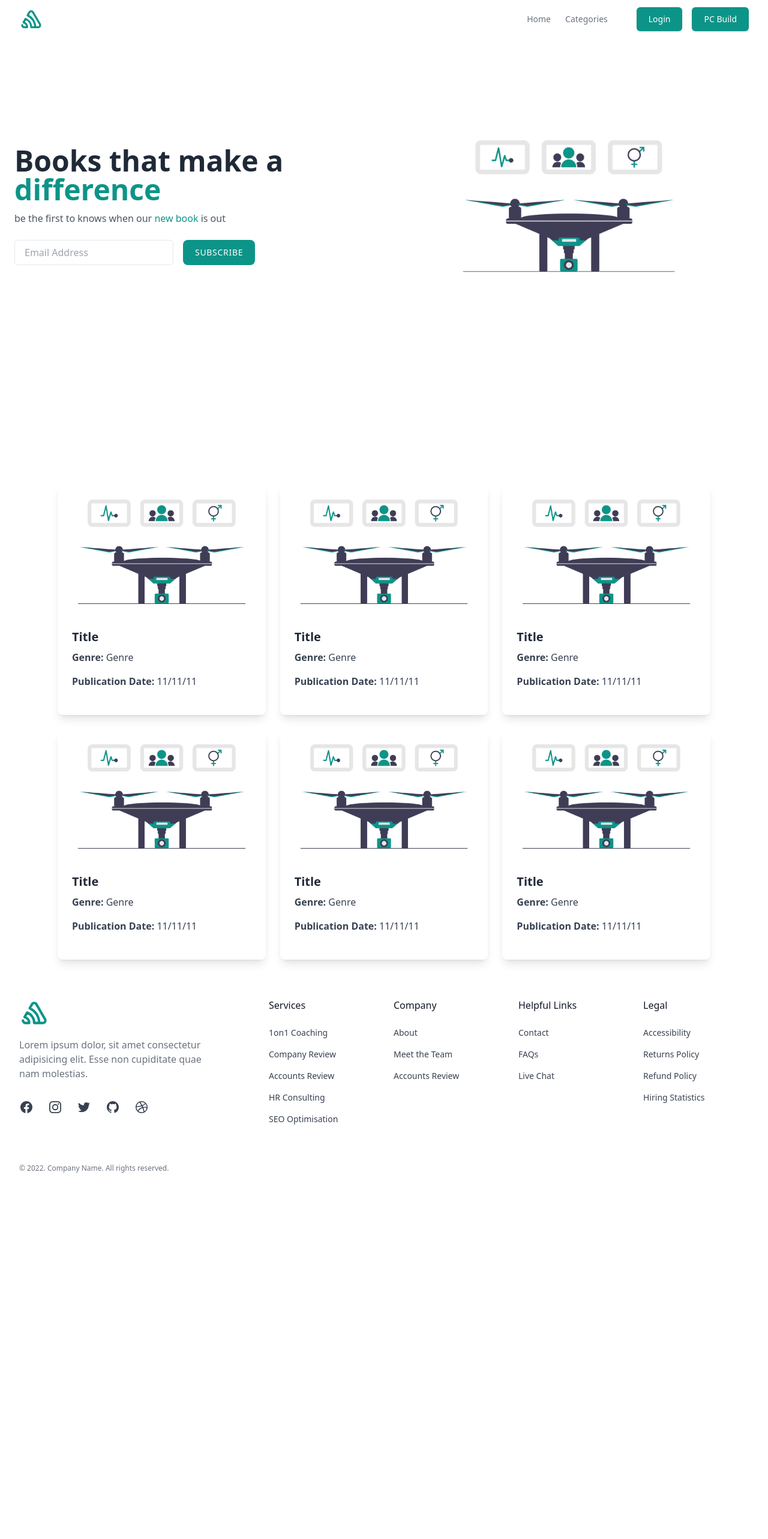
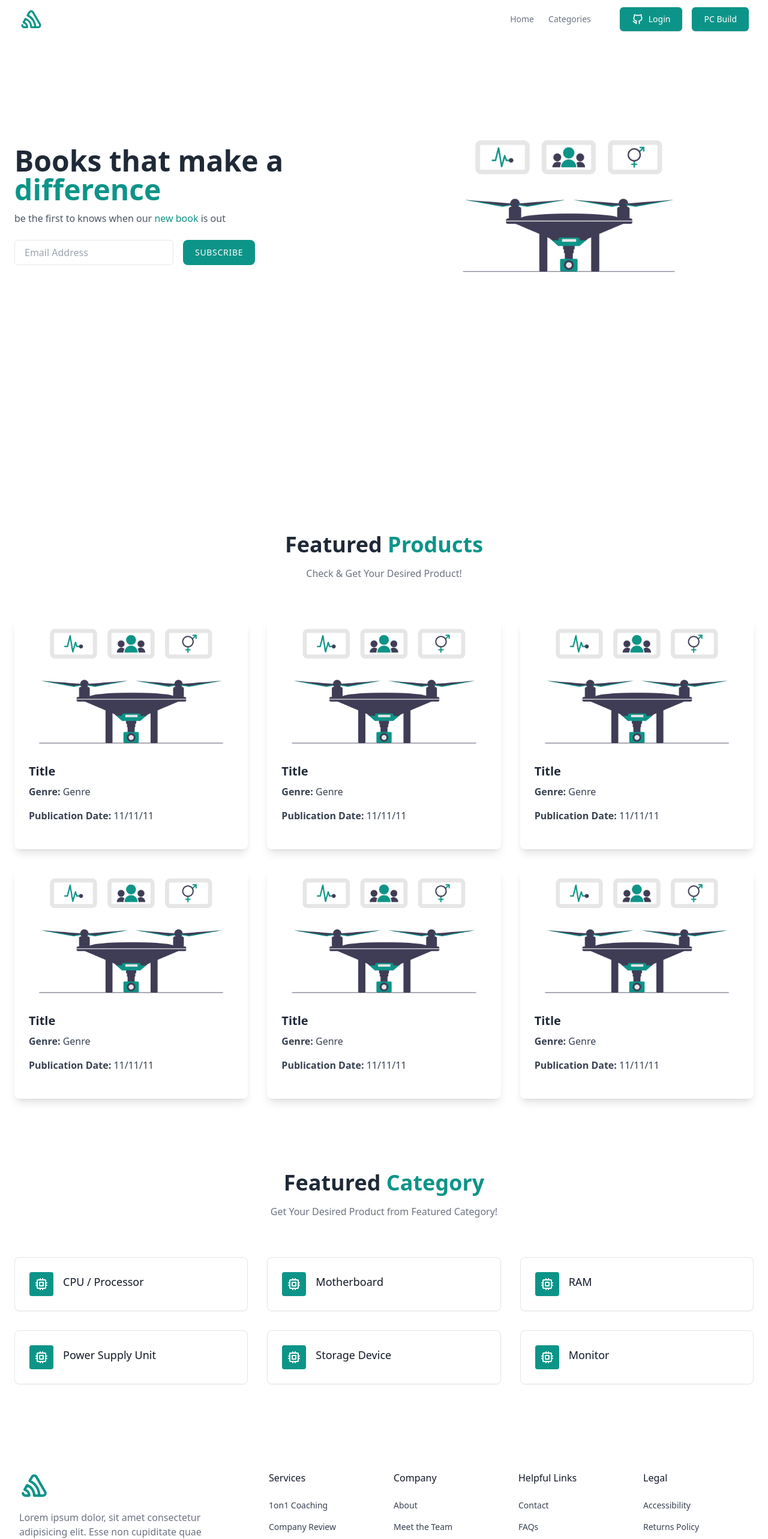
Before and after one commit to meraj2085/techRat, a Next.js app: page / in a window 1280 px wide. Shown: the top 2566 px of the page at 60% size. Before the commit the page ends 2020 px from the top, so only its background shows below. Built offline with nearby package versions, Linux system fonts and the light colour scheme.

Commit message:
Adding category

```diff
--- /dev/null
+++ b/src/components/Shared/CategoryCard.js
@@ -0,0 +1,41 @@
+import React from "react";
+
+const CategoryCard = ({ card }) => {
+  return (
+    <article className="rounded-lg border border-gray-200 bg-white p-4 shadow-sm transition hover:shadow-lg sm:p-6">
+      <div className="flex gap-4 align-middle">
+        <span className="inline-block rounded bg-teal-600 p-2 text-white">
+          <svg
+            xmlns="http://www.w3.org/2000/svg"
+            class="icon icon-tabler icon-tabler-cpu"
+            width="24"
+            height="24"
+            viewBox="0 0 24 24"
+            stroke-width="2"
+            stroke="currentColor"
+            fill="none"
+            stroke-linecap="round"
+            stroke-linejoin="round"
+          >
+            <path stroke="none" d="M0 0h24v24H0z" fill="none"></path>
+            <path d="M5 5m0 1a1 1 0 0 1 1 -1h12a1 1 0 0 1 1 1v12a1 1 0 0 1 -1 1h-12a1 1 0 0 1 -1 -1z"></path>
+            <path d="M9 9h6v6h-6z"></path>
+            <path d="M3 10h2"></path>
+            <path d="M3 14h2"></path>
+            <path d="M10 3v2"></path>
+            <path d="M14 3v2"></path>
+            <path d="M21 10h-2"></path>
+            <path d="M21 14h-2"></path>
+            <path d="M14 21v-2"></path>
+            <path d="M10 21v-2"></path>
+          </svg>
+        </span>
+        <h3 className="mt-0.5 text-lg font-medium text-gray-900">
+          {card?.name}
+        </h3>
+      </div>
+    </article>
+  );
+};
+
+export default CategoryCard;
--- a/src/components/Shared/ProductCard.js
+++ b/src/components/Shared/ProductCard.js
@@ -4,7 +4,7 @@ import DroneImg from "@/assets/images/undraw_drone.png";
 
 const ProductCard = () => {
   return (
-    <div className="w-full overflow-hidden bg-white rounded-lg shadow-lg min-h-96">
+    <div className="w-full overflow-hidden bg-white rounded-lg shadow-lg transition hover:shadow-xl min-h-96">
       <Image
         className="object-cover object-center w-full h-56"
         src={DroneImg}
--- /dev/null
+++ b/src/components/Shared/SkeletonCard.js
@@ -0,0 +1,14 @@
+const SkeletonCard = () => {
+    return (
+      <div className="flex flex-col w-full rounded-lg animate-pulse h-96">
+        <div className="h-48 rounded-t bg-gray-100"></div>
+        <div className="flex-1 px-4 py-8 space-y-4 sm:p-8 bg-gray-200">
+          <div className="w-full h-6 rounded bg-gray-100"></div>
+          <div className="w-full h-6 rounded bg-gray-100"></div>
+          <div className="w-3/4 h-6 rounded bg-gray-100"></div>
+        </div>
+      </div>
+    );
+  };
+
+  export default SkeletonCard;
--- /dev/null
+++ b/src/components/UI/Category.js
@@ -0,0 +1,37 @@
+import React from "react";
+import CategoryCard from "../Shared/CategoryCard";
+
+const Category = () => {
+  const Categories = [
+    { id: 1, name: "CPU / Processor", value: "CPU / Processor" },
+    { id: 2, name: "Motherboard", value: "Motherboard" },
+    { id: 3, name: "RAM", value: "RAM" },
+    { id: 4, name: "Power Supply Unit", value: "Power Supply Unit" },
+    { id: 5, name: "Storage Device", value: "Storage Device" },
+    { id: 6, name: "Monitor", value: "Monitor" },
+  ];
+  return (
+    <section className="bg-white  my-10">
+      <div className="container px-6 py-10 mx-auto">
+        <div className="text-center">
+          <h1 className="text-2xl font-semibold text-gray-800 capitalize lg:text-4xl lg:font-bold ">
+            Featured <span className="text-teal-600">Category</span>
+          </h1>
+
+          <p className="max-w-lg mx-auto mt-4 text-gray-500">
+            Get Your Desired Product from Featured Category!
+          </p>
+        </div>
+
+        <div className="grid grid-cols-1 gap-8 mt-8 md:mt-16 md:grid-cols-3 xl:grid-cols-3">
+          {/* {isLoading && [1, 2, 3, 4].map((n) => <SkeletonCard key={n} />)} */}
+          {Categories.map((card) => (
+            <CategoryCard key={card?.id} card={card} />
+          ))}
+        </div>
+      </div>
+    </section>
+  );
+};
+
+export default Category;
--- a/src/components/UI/Featured.js
+++ b/src/components/UI/Featured.js
@@ -3,11 +3,26 @@ import ProductCard from "../Shared/ProductCard";
 
 const Featured = () => {
   return (
-    <div className="grid grid-cols-3 gap-6 mx-24">
-      {[1, 2, 3, 4, 5, 6].map((product) => (
-        <ProductCard key={product} />
-      ))}
-    </div>
+    <section className="bg-white  my-10">
+      <div className="container px-6 py-10 mx-auto">
+        <div className="text-center">
+          <h1 className="text-2xl font-semibold text-gray-800 capitalize lg:text-4xl lg:font-bold ">
+            Featured <span className="text-teal-600">Products</span>
+          </h1>
+
+          <p className="max-w-lg mx-auto mt-4 text-gray-500">
+            Check & Get Your Desired Product!
+          </p>
+        </div>
+
+        <div className="grid grid-cols-1 gap-8 mt-8 md:mt-16 md:grid-cols-3 xl:grid-cols-3">
+          {/* {isLoading && [1, 2, 3, 4].map((n) => <SkeletonCard key={n} />)} */}
+          {[1, 2, 3, 4, 5, 6].map((product) => (
+            <ProductCard key={product} />
+          ))}
+        </div>
+      </div>
+    </section>
   );
 };
 
--- a/src/components/UI/Footer.js
+++ b/src/components/UI/Footer.js
@@ -9,7 +9,7 @@ const Footer = () => {
             <p className="text-teal-600">
               <svg
                 xmlns="http://www.w3.org/2000/svg"
-                class="icon icon-tabler icon-tabler-brand-sentry"
+                className="icon icon-tabler icon-tabler-brand-sentry"
                 width="50"
                 height="50"
                 viewBox="0 0 24 24"
--- a/src/components/UI/Header.js
+++ b/src/components/UI/Header.js
@@ -10,7 +10,7 @@ const Header = () => {
             <p className="text-teal-600">
               <svg
                 xmlns="http://www.w3.org/2000/svg"
-                class="icon icon-tabler icon-tabler-brand-sentry"
+                className="icon icon-tabler icon-tabler-brand-sentry"
                 width="40"
                 height="40"
                 viewBox="0 0 24 24"
@@ -38,7 +38,7 @@ const Header = () => {
                   </Link>
                 </li>
                 <li>
-                  <div className="dropdown dropdown-hover">
+                  <div className="dropdown dropdown-hover dropdown-end">
                     <label
                       tabIndex={0}
                       className="text-gray-500 transition hover:text-gray-500/75"
@@ -47,7 +47,7 @@ const Header = () => {
                     </label>
                     <ul
                       tabIndex={0}
-                      className="dropdown-content z-[1] menu p-2 mt-10 shadow bg-base-100 rounded-box w-52"
+                      className="dropdown-content z-[1] menu p-2 shadow bg-base-100 rounded-box w-52"
                     >
                       <li>
                         <a>CPU / Processor</a>
@@ -79,9 +79,24 @@ const Header = () => {
             <div className="flex items-center gap-4">
               <div className="sm:flex sm:gap-4">
                 <Link
-                  className="rounded-md bg-teal-600 px-5 py-2.5 text-sm font-medium text-white shadow"
+                  className="rounded-md inline-flex gap-2 bg-teal-600 px-5 py-2.5 text-sm font-medium text-white shadow"
                   href="/login"
                 >
+                  <span><svg
+                    xmlns="http://www.w3.org/2000/svg"
+                    class="icon icon-tabler icon-tabler-brand-github"
+                    width="20"
+                    height="20"
+                    viewBox="0 0 24 24"
+                    stroke-width="2"
+                    stroke="currentColor"
+                    fill="none"
+                    stroke-linecap="round"
+                    stroke-linejoin="round"
+                  >
+                    <path stroke="none" d="M0 0h24v24H0z" fill="none"></path>
+                    <path d="M9 19c-4.3 1.4 -4.3 -2.5 -6 -3m12 5v-3.5c0 -1 .1 -1.4 -.5 -2c2.8 -.3 5.5 -1.4 5.5 -6a4.6 4.6 0 0 0 -1.3 -3.2a4.2 4.2 0 0 0 -.1 -3.2s-1.1 -.3 -3.5 1.3a12.3 12.3 0 0 0 -6.2 0c-2.4 -1.6 -3.5 -1.3 -3.5 -1.3a4.2 4.2 0 0 0 -.1 3.2a4.6 4.6 0 0 0 -1.3 3.2c0 4.6 2.7 5.7 5.5 6c-.6 .6 -.6 1.2 -.5 2v3.5"></path>
+                  </svg></span>
                   Login
                 </Link>
                 <button className="rounded-md bg-teal-600 px-5 py-2.5 text-sm font-medium text-white shadow">
--- a/src/pages/index.js
+++ b/src/pages/index.js
@@ -3,6 +3,7 @@ import { Inter } from "next/font/google";
 import RootLayout from "@/components/Layouts/RootLayout";
 import Hero from "@/components/UI/Hero";
 import Featured from "@/components/UI/Featured";
+import Category from "@/components/UI/Category";
 
 const inter = Inter({ subsets: ["latin"] });
 
@@ -11,6 +12,7 @@ export default function Home() {
     <div className="min-h-screen">
       <Hero />
       <Featured />
+      <Category />
     </div>
   );
 }
```
Also changed, not shown: 1 other file (tests, documents, lock files or other folders).
